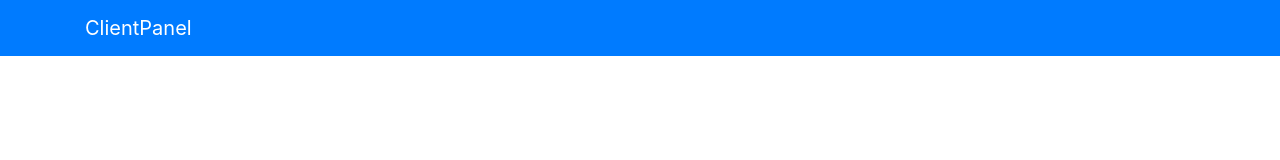
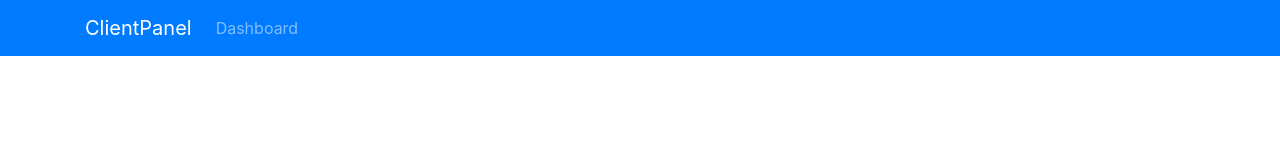
Before and after one commit to TimFinnigan/client-panel, an Angular app: page / in a window 1280 px wide. Shown: the top 160 px of the page. Built offline with nearby package versions, Linux system fonts and the light colour scheme.

Commit message:
add dashboard link

```diff
--- a/src/app/components/navbar/navbar.component.html
+++ b/src/app/components/navbar/navbar.component.html
@@ -9,5 +9,10 @@
     >
       <div class="navbar-toggler-icon"></div>
     </button>
+    <div class="collapse navbar-collapse" id="navbarMain">
+      <ul class="navbar-nav mr-auto">
+        <a href="" class="nav-link">Dashboard</a>
+      </ul>
+    </div>
   </div>
 </nav>
```
